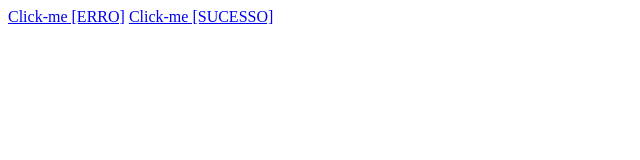
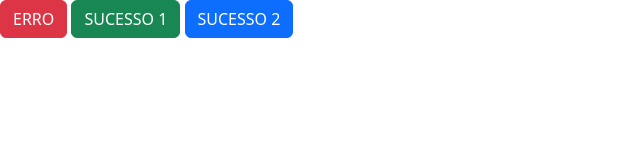
Before and after one commit to rmacedo88/8761b505-f0f3-46dc-93c2-6685cbb23542, a plain HTML site: page index.html in a window 1280 px wide. Shown: the whole page, without its empty margins (0-640 px from the left). Drawn offline with nearby package versions, Linux system fonts and the light colour scheme.

Commit message:
Update index.html

```diff
--- a/index.html
+++ b/index.html
@@ -5,8 +5,10 @@
     <meta http-equiv="X-UA-Compatible" content="IE=edge" />
     <meta name="apple-mobile-web-app-capable" content="yes">
     <meta name="viewport" content="width=device-width, initial-scale=1.0, user-scalable=no">
+    <link href="https://cdn.jsdelivr.net/npm/bootstrap@5.3.1/dist/css/bootstrap.min.css" rel="stylesheet" integrity="sha384-4bw+/aepP/YC94hEpVNVgiZdgIC5+VKNBQNGCHeKRQN+PtmoHDEXuppvnDJzQIu9" crossorigin="anonymous">
     <title>Teste por meio de click</title>
   </head>
 
-<a href="https://susc.dsv.bradescoseguros.com.br/opin/redirecionamento?appbs=teste">Click-me [ERRO]</a>
-<a href="https://susc.dsv.bradescoseguros.com.br/opin/redirecionamento?appbs=jornadarecebimento">Click-me [SUCESSO]</a>
+<a href="https://susc.dsv.bradescoseguros.com.br/opin/redirecionamento?appbs=teste" class="btn btn-danger" role="button" data-bs-toggle="button">ERRO</a>
+<a href="https://susc.dsv.bradescoseguros.com.br/opin/redirecionamento?appbs=jornadarecebimento" class="btn btn-success" role="button" data-bs-toggle="button">SUCESSO 1</a>
+<a href="https://susc.dsv.bradescoseguros.com.br/opin/redirecionamento?appbs=home-openinsurance" class="btn btn-primary" role="button" data-bs-toggle="button">SUCESSO 2</a>
```
